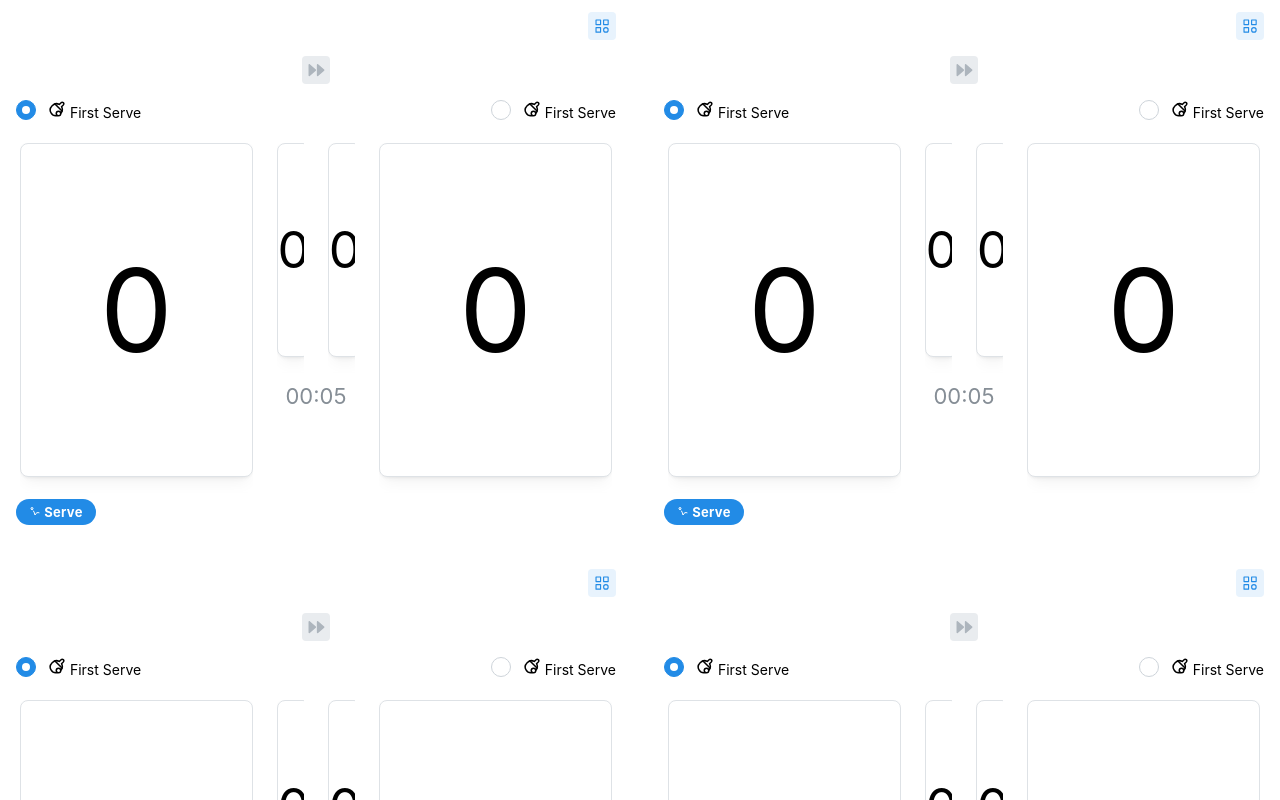
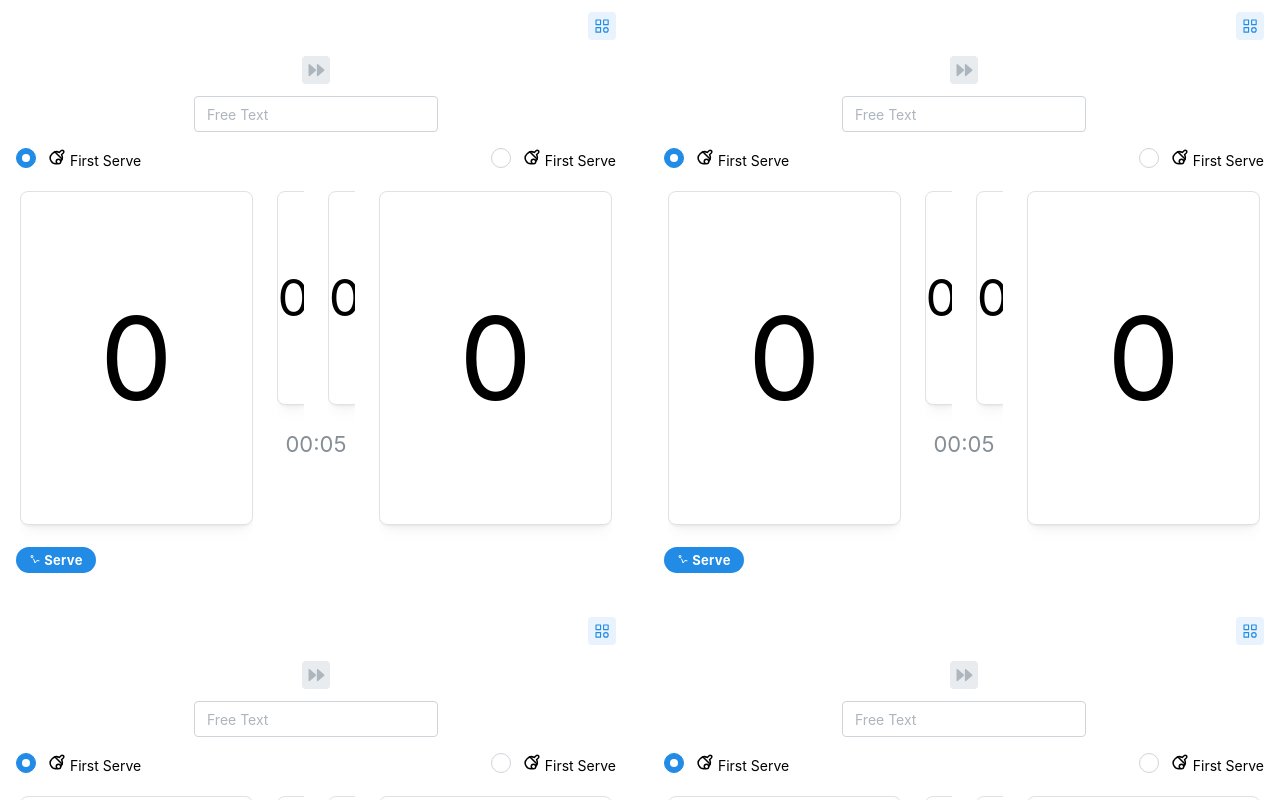
Before and after one commit to r48n34/Modern-Table-Tennis-Score-Board, a React (Vite) app: page /multi in a window 1280 px wide. Shown: the top 800 px of the page. Built offline with nearby package versions, Linux system fonts and the light colour scheme.

Commit message:
Add free text box for general use

```diff
--- a/src/components/BigScoreBoard.tsx
+++ b/src/components/BigScoreBoard.tsx
@@ -1,5 +1,5 @@
 import { useEffect, useState } from "react";
-import { Container, Grid, Text, Badge, Radio, Group, Space, ActionIcon, Tooltip, Menu, rem, Box } from "@mantine/core"
+import { Container, Grid, Text, Badge, Radio, Group, Space, ActionIcon, Tooltip, Menu, rem, Box, TextInput } from "@mantine/core"
 import ScoreDrag from "./ScoreDrag"
 import { EmblaCarouselType } from "embla-carousel";
 import { useLocalStorage } from '@mantine/hooks';
@@ -22,7 +22,9 @@ const playersScoreDefaultValue = {
     rightPlayerScore: 0,
     rightPlayerMatchScore: 0,
 
-    whoServeFirst: "left" as "left" | "right"
+    whoServeFirst: "left" as "left" | "right",
+
+    freeText: "",
 }
 
 interface BigScoreBoardProps {
@@ -54,7 +56,7 @@ function BigScoreBoard({ showTitle = true, showRoadmap = true, uid = "", showsCo
 
     // General score
     const [playersScore, setPlayersScore] = useLocalStorage<ScoreObject>({
-        key: uid === "" ? 'players-score-scheme' : 'players-score-scheme-' + uid,
+        key: uid === "" ? 'players-score2-scheme' : 'players-score2-scheme-' + uid,
         defaultValue: playersScoreDefaultValue,
         serialize: superjson.stringify,
         getInitialValueInEffect: false,
@@ -63,13 +65,30 @@ function BigScoreBoard({ showTitle = true, showRoadmap = true, uid = "", showsCo
 
     const [isCurrentFirstPlayerServe, setIsCurrentFirstPlayerServe] = useState<boolean>(true);
 
+    function changeText(freeText: string) {
+        setPlayersScore(v => {
+            const newPlayer: ScoreObject = {
+                ...v,
+            }
+
+            newPlayer["freeText"] = freeText;
+
+            return newPlayer
+        });
+    }
+
     function changeScore(score: number, player: keyof ScoreObject) {
         setPlayersScore(v => {
             const newPlayer: ScoreObject = {
                 ...v,
             }
 
-            if (player !== "whoServeFirst") {
+            if (
+                player === "leftPlayerScore" ||
+                player === "leftPlayerMatchScore" ||
+                player === "rightPlayerScore" ||
+                player === "rightPlayerMatchScore"
+            ) {
                 newPlayer[player] = score;
             }
 
@@ -115,14 +134,14 @@ function BigScoreBoard({ showTitle = true, showRoadmap = true, uid = "", showsCo
     }
 
     function resetAllScore() {
-        setPlayersScore(v => ({
-            ...v,
+        setPlayersScore({
             leftPlayerScore: 0,
             rightPlayerScore: 0,
             leftPlayerMatchScore: 0,
             rightPlayerMatchScore: 0,
-            whoServeFirst: "left"
-        }));
+            whoServeFirst: "left",
+            freeText: ""
+        });
 
         toast.success('All score has been resetted');
         initScoreScreen(0, 0)
@@ -328,9 +347,9 @@ function BigScoreBoard({ showTitle = true, showRoadmap = true, uid = "", showsCo
                                     leftSection={<IconShare style={{ width: rem(14), height: rem(14) }} />}
                                     onClick={async () => {
                                         await navigator.share({
-                                            title: `TT Match Result ` +
-                                            `(Match: ${playersScore.leftPlayerMatchScore} - ${playersScore.rightPlayerMatchScore}) ` +
-                                            `(Score: ${playersScore.leftPlayerScore} - ${playersScore.rightPlayerScore}) `,
+                                            title: `TT Match Result ${playersScore.freeText ? "[" + playersScore.freeText + "]" : ""}` +
+                                                `(Match: ${playersScore.leftPlayerMatchScore} - ${playersScore.rightPlayerMatchScore}) ` +
+                                                `(Score: ${playersScore.leftPlayerScore} - ${playersScore.rightPlayerScore}) `,
                                             text: "*Match Result*\n" +
                                                 `${playersScore.leftPlayerMatchScore} - ${playersScore.rightPlayerMatchScore}\n` +
                                                 `Curretn Score \n` +
@@ -371,6 +390,14 @@ function BigScoreBoard({ showTitle = true, showRoadmap = true, uid = "", showsCo
                             <IconPlayerTrackNextFilled style={{ width: '70%', height: '70%' }} stroke={1.5} />
                         </ActionIcon>
                     </Tooltip>
+                </Group>
+
+                <Group justify="center" mt={12}>
+                    <TextInput
+                        placeholder="Free Text"
+                        value={playersScore.freeText || ""}
+                        onChange={(event) => changeText(event.currentTarget.value)}
+                    />
                 </Group>
 
                 <Radio.Group
--- a/src/interface/tableTennisInterface.ts
+++ b/src/interface/tableTennisInterface.ts
@@ -3,5 +3,6 @@ export type ScoreObject = {
     leftPlayerMatchScore: number,
     rightPlayerScore: number,
     rightPlayerMatchScore: number,
-    whoServeFirst: "left" | "right"
+    whoServeFirst: "left" | "right",
+    freeText: string
 }
```
